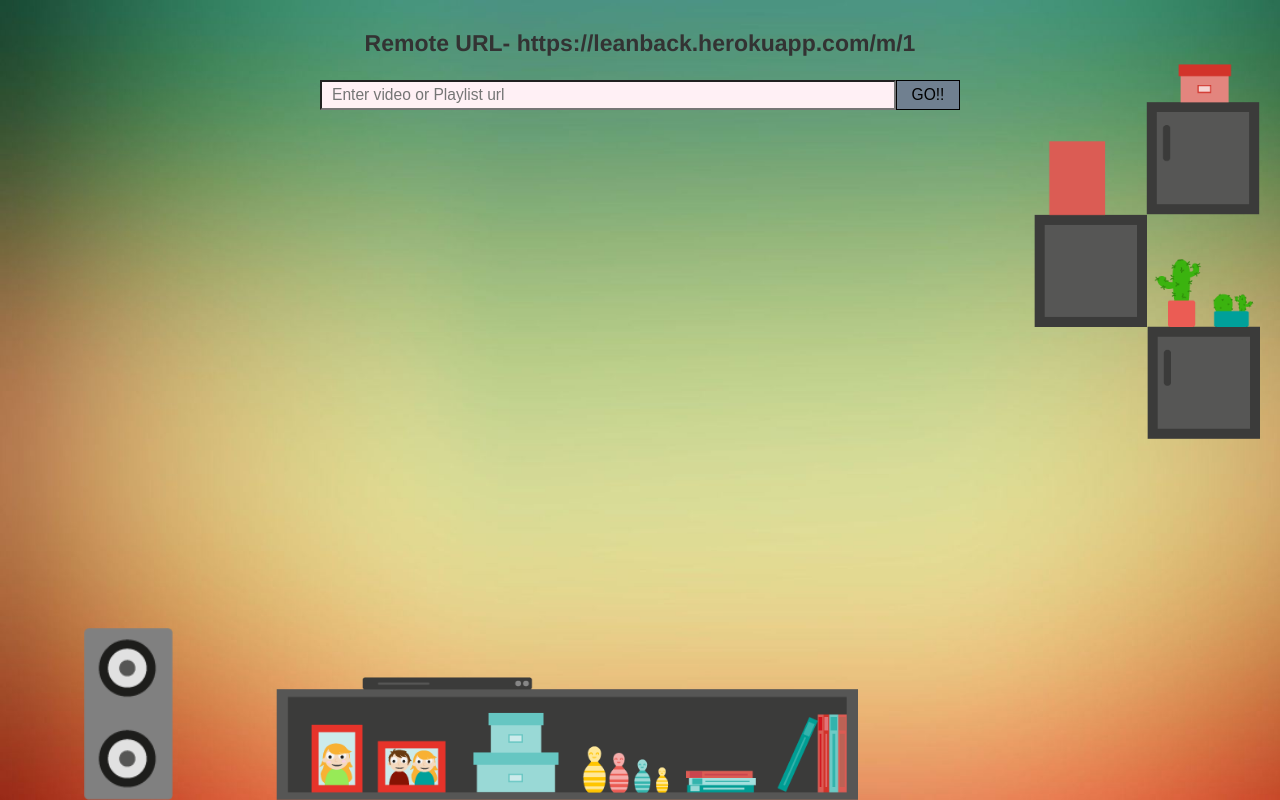
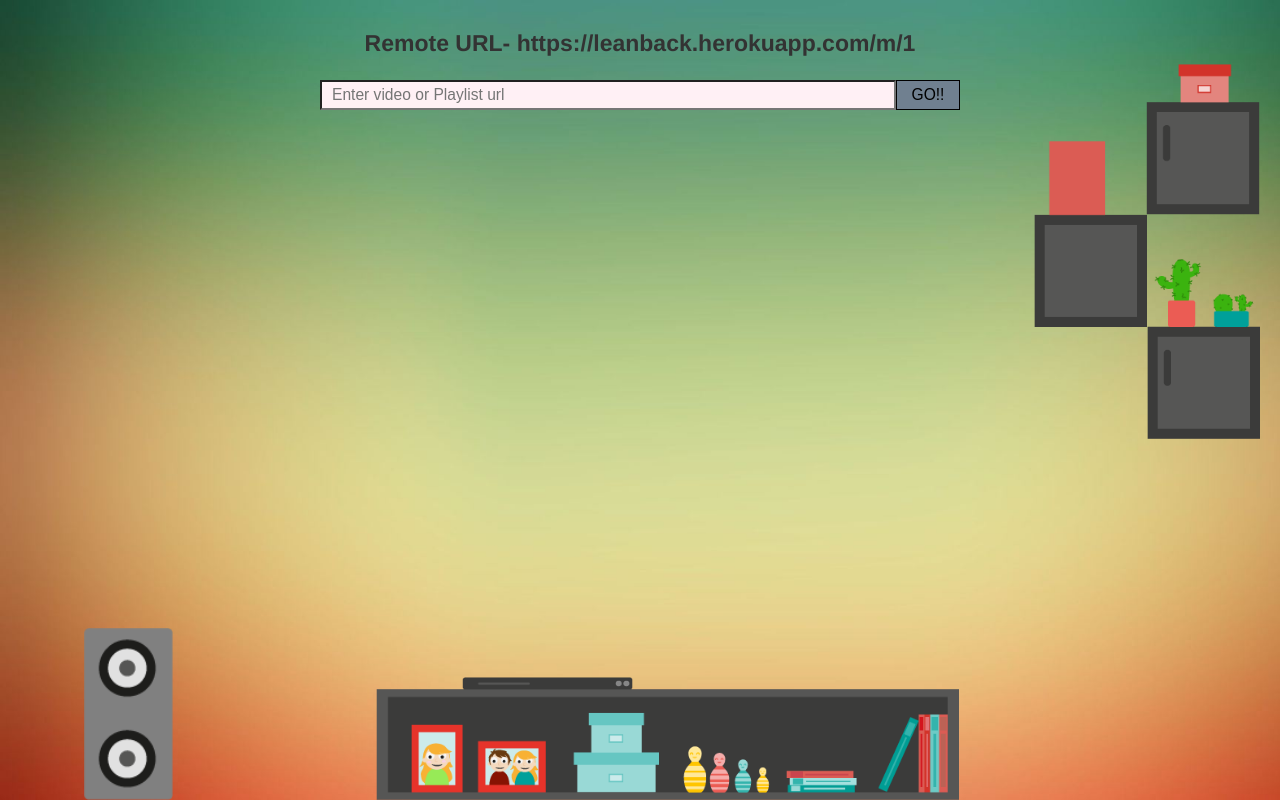
Before and after one commit to ar1kumar/youtube_remote, a website: page public/index.html in a window 1280 px wide. Drawn offline with nearby package versions, Linux system fonts and the light colour scheme; no server answers.

Commit message:
minor update

```diff
--- a/public/index.html
+++ b/public/index.html
@@ -43,7 +43,7 @@
 		<img src="img/speaker.png" alt="" class="grid-30">
 	</div>
 	<div class="bottom_object grid-80 prefix-20">
-		<img src="img/desk.png" alt="" class="grid-60"/>
+		<img src="img/desk.png" alt="" class="grid-60 prefix-10"/>
 	</div>
 
 
```
